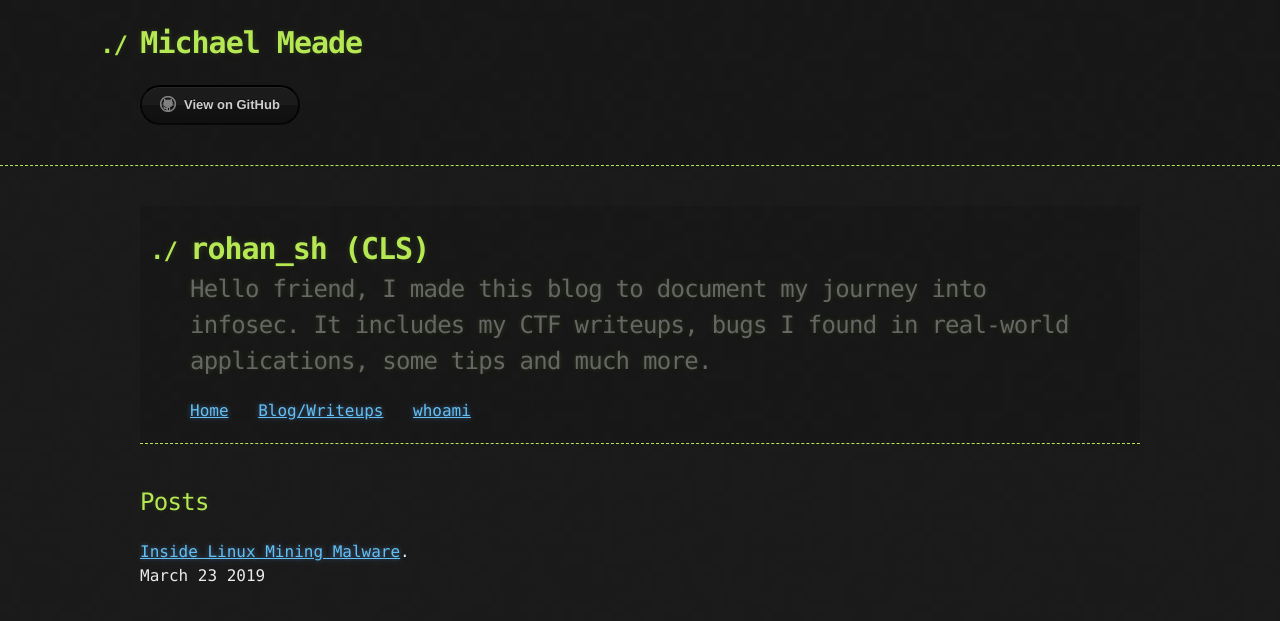
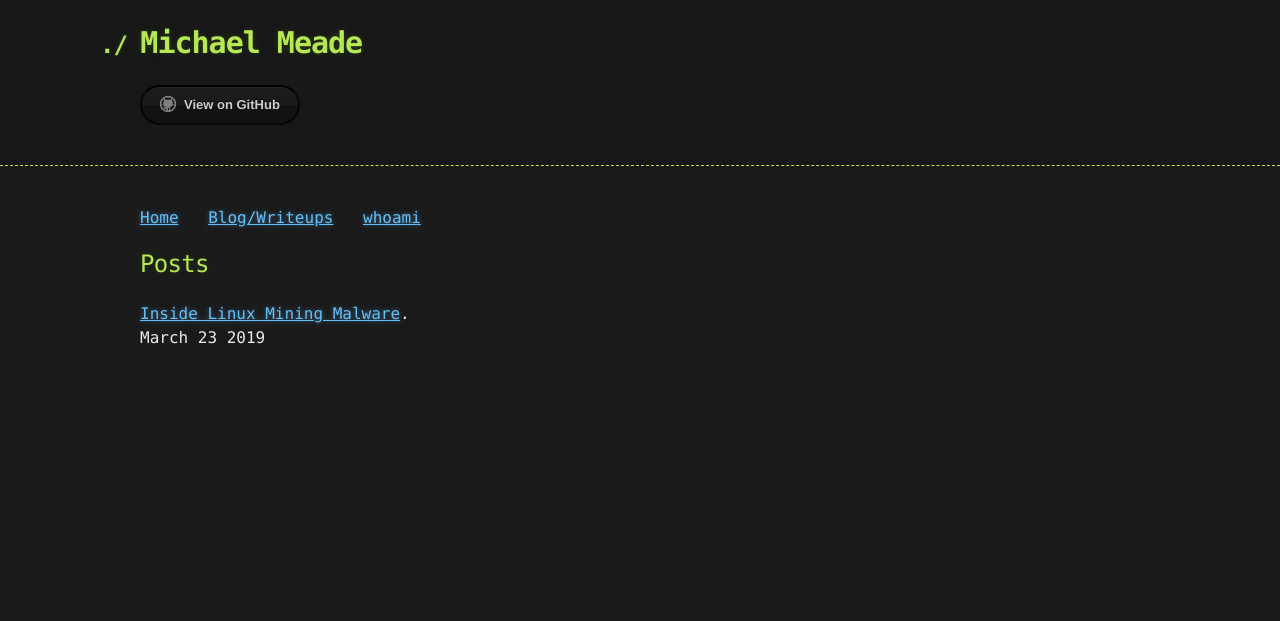
Before and after one commit to Michael-Meade/MinerFind, a Jekyll site: the page built from index.md, in a window 1280 px wide. Shown: the top 621 px of the page. Built offline with Jekyll 4.4.1, drawn with Linux system fonts in a browser that asks for light colours; our own code applies the rules of GitHub Pages for plain Markdown files; the repository's description, which GitHub fills in, is left out.

Commit message:
Update index.md

```diff
--- a/index.md
+++ b/index.md
@@ -1,20 +1,6 @@
-
-<header>
-      <div class="container">
-        <h1>rohan_sh (CLS)</h1>
-        <h2>Hello friend, I made this blog to document my journey into infosec. It includes my CTF writeups, bugs I found in real-world applications, some tips and much more.</h2>
-
-        <a href="https://r0hansh.github.io" style='margin-right:20px'>Home</a>
-        <a href="/posts/index.html" style='margin-right:20px'>Blog/Writeups</a>
-
-        <a href="/whoami/">whoami</a>
-       <!-- <section id="downloads">
-
-          <a href="https://github.com/r0hanSH/r0hanSH.github.io" class="btn btn-github"><span class="icon"></span>View on GitHub</a>
-        </section>
-      -->
-      </div>
-    </header>
+<a href="https://michael-meade.github.io/" style='margin-right:20px'>Home</a>
+<a href="/posts/index.html" style='margin-right:20px'>Blog/Writeups</a>
+<a href="/whoami/">whoami</a>
 ## Posts
 
 [Inside Linux Mining Malware](./LinuxMalware.md).<br>
```
